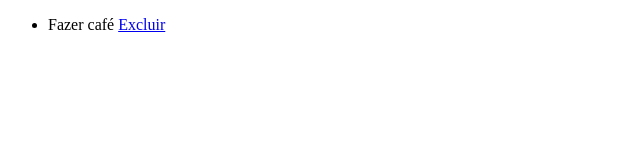
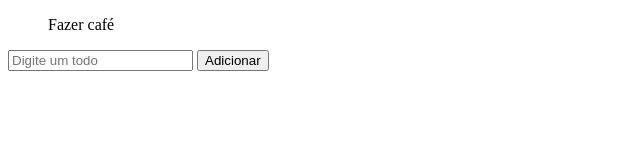
Before and after one commit to WillianFarias/JavaScript, a plain HTML site: page app-todos.html in a window 1280 px wide. Shown: the whole page, without its empty margins (0-640 px from the left). Drawn offline with Linux system fonts and the light colour scheme.

Commit message:
Renderizando a lista com javascript

```diff
--- a/app-todos.html
+++ b/app-todos.html
@@ -6,12 +6,13 @@
   <title>Document</title>
 </head>
 <body>
-  <ul>
-    <li>
-      Fazer café
-      <a href="#">Excluir</a>
-    </li>
-  </ul>
+  <div id="app">
+  <ul></ul>
+
+  <input type="text" placeholder="Digite um todo">
+  <button>Adicionar</button>
+
+</div>
 
   <script src="todos.js"></script>
 </body>
--- a/todos.js
+++ b/todos.js
@@ -0,0 +1,19 @@
+var listElement = document.querySelector('#app ul');
+var inputElement = document.querySelector('#app input');
+var buttonElement = document.querySelector('#app button');
+
+var todos = [
+  {text: 'Fazer café', amount: 1}
+];
+
+function renderTodos() {
+  for (todo of todos) {
+    var todoElement = document.createElement('li');
+    var todoText = document.createTextNode(todo.text);
+
+    todoElement.appendChild(todoText);
+    listElement.appendChild(todoText);
+  }
+}
+
+renderTodos();
```
